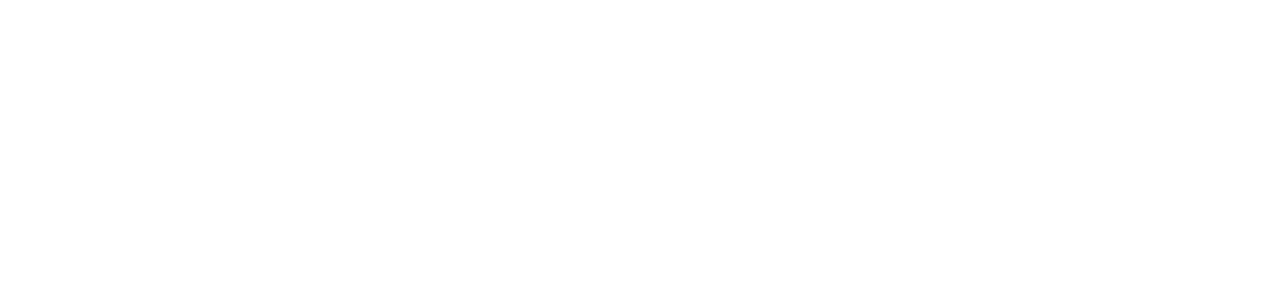
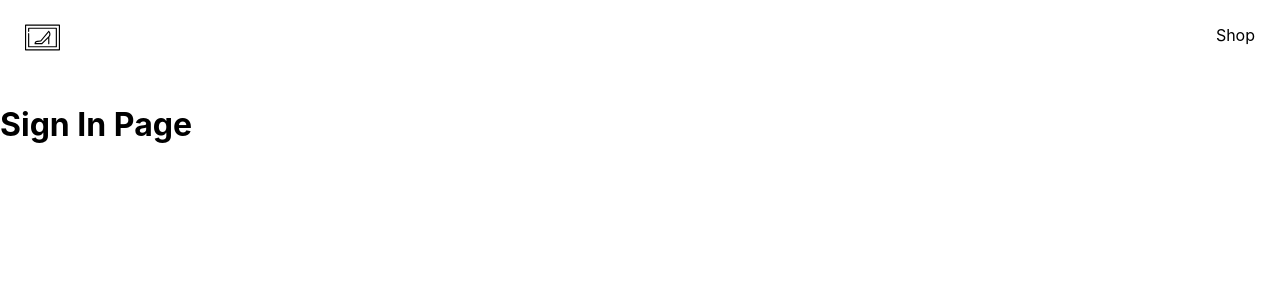
Before and after one commit to alexandrkadai/PonPon, a React (Create React App) app: page /signIn in a window 1280 px wide. Before the commit this address had no page. Shown: the top 300 px of the page. Built offline with nearby package versions, Linux system fonts and the light colour scheme.

Commit message:
Sign In Component

```diff
--- a/package.json
+++ b/package.json
@@ -6,6 +6,7 @@
     "@testing-library/jest-dom": "^5.16.4",
     "@testing-library/react": "^13.3.0",
     "@testing-library/user-event": "^13.5.0",
+    "firebase": "^9.8.4",
     "react": "^18.2.0",
     "react-dom": "^18.2.0",
     "react-router-dom": "^6.3.0",
--- a/src/App.js
+++ b/src/App.js
@@ -1,5 +1,6 @@
 import Home from './routes/home/home.component';
 import Navigation from './routes/navigation/navigation.component';
+import SignIn from './routes/sign/signin.component';
 import {Route, Routes} from 'react-router-dom';
 
 const Shop = () =>{
@@ -18,6 +19,7 @@
       <Route path='/' element={<Navigation/>}>
         <Route index element={ <Home /> } />
         <Route path='shop' element={ <Shop /> } />
+        <Route path='signIn' element={<SignIn />} />
       </Route>
     </Routes>
   );
--- /dev/null
+++ b/src/routes/sign/signin.component.jsx
@@ -0,0 +1,10 @@
+const SignIn = () => {
+
+    return(
+        <div>
+        <h1> Sign In Page</h1>
+        </div>
+);
+};
+
+export default SignIn;
```
Also changed, not shown: 1 other file (tests, documents, lock files or other folders).
